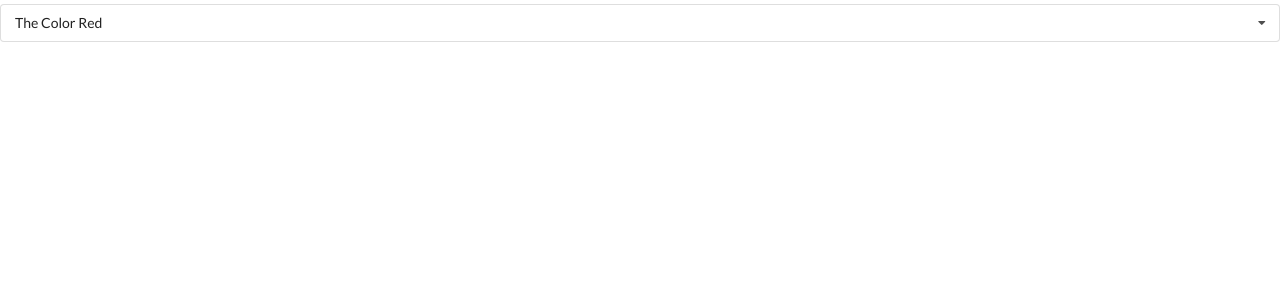
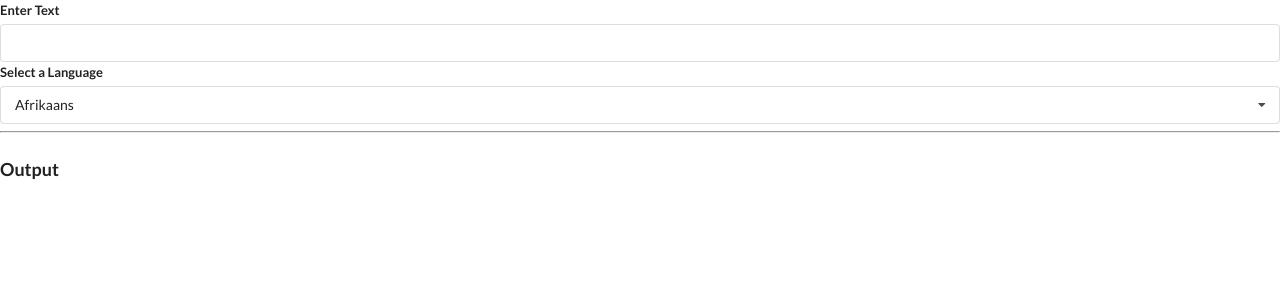
Before and after one commit to PaulRGU2014/Project_Kru, a React (Create React App) app in the folder reactApp/widgets/: page / in a window 1280 px wide. Shown: the top 300 px of the page. Built offline with nearby package versions, Linux system fonts and the light colour scheme; no server answers.

Commit message:
Update App.js

```diff
--- a/reactApp/widgets/src/App.js
+++ b/reactApp/widgets/src/App.js
@@ -2,6 +2,7 @@
 import Accordion from './components/Accordion';
 import Search from './components/Search';
 import Dropdown from './components/Dropdown';
+import Translate from './components/Translate';
 
 const items = [
     {
@@ -35,13 +36,9 @@
 
 
 export default () => {
-    const [selected, setSelected] = useState(options[0]);
 
     return (<div>
-        <Dropdown
-            selected={selected}
-            onSelectedChange={setSelected}
-            options={options} />
+        <Translate />
     </div >
     );
 };
```
